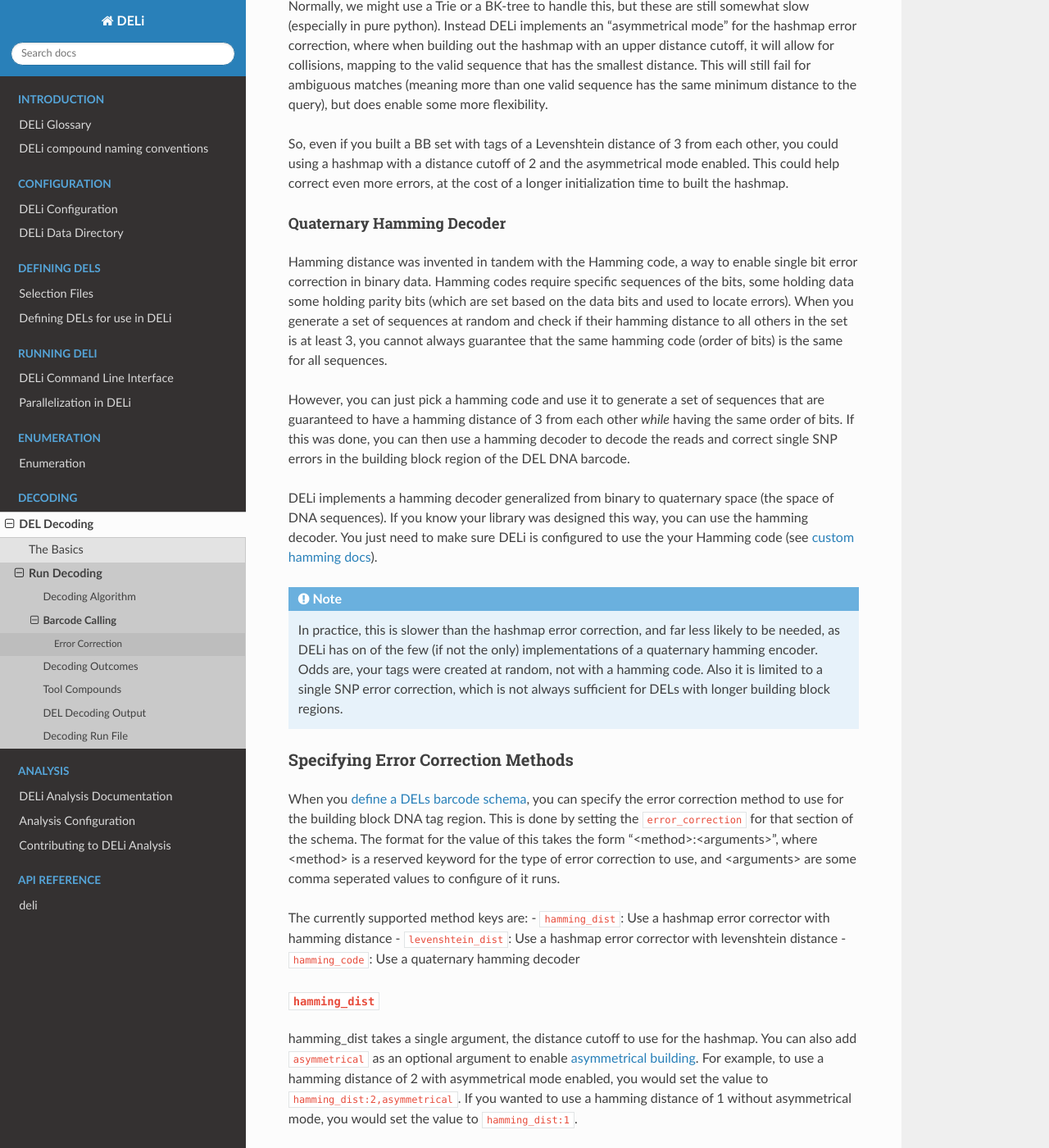
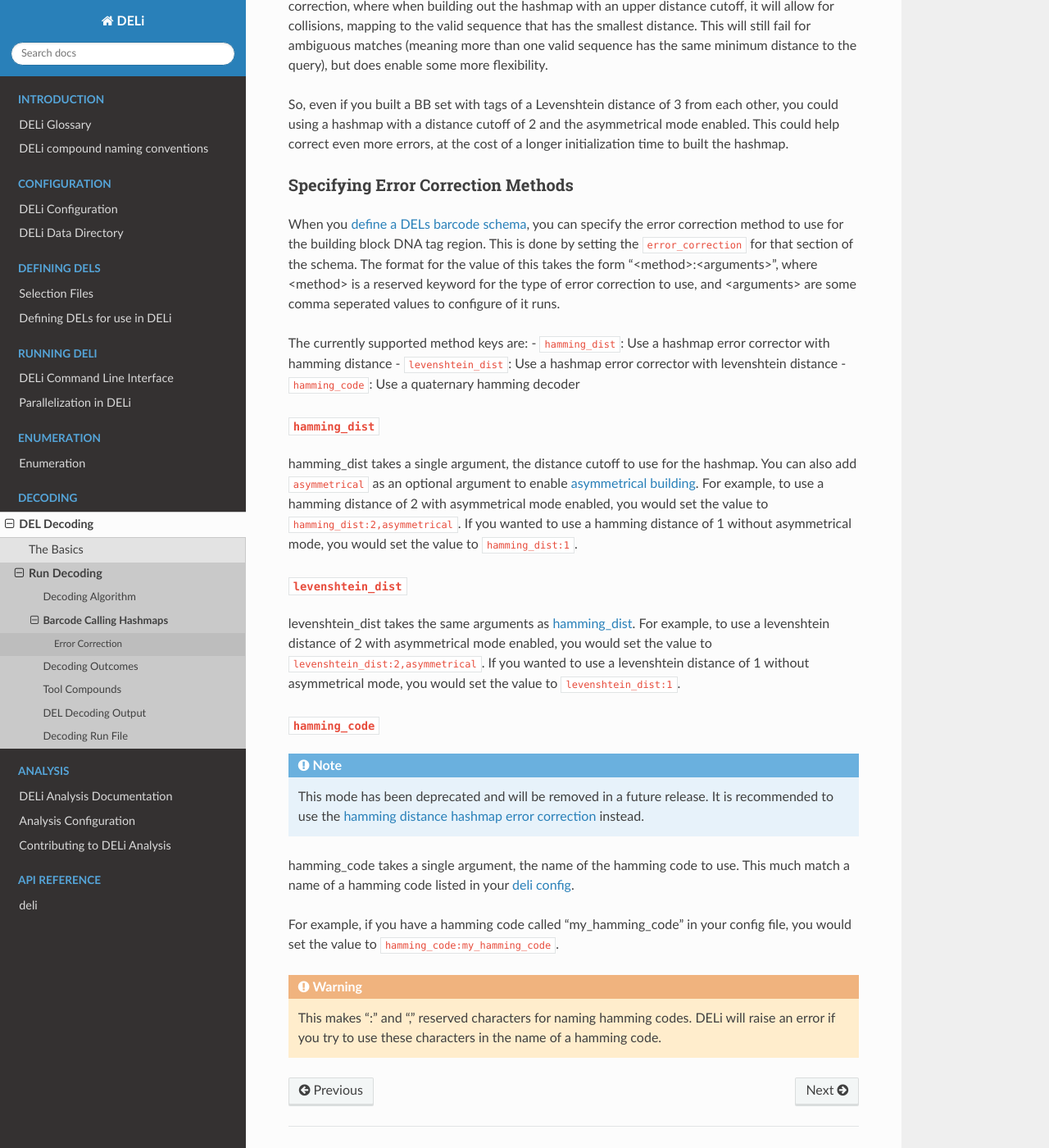
Before and after one commit to Popov-Lab-UNC/DELi, a Sphinx documentation site: the page built from docs/decoding_docs/barcode_calling.rst, in a window 1280 px wide and 1400 px high, scrolled down 2651 px. Shown: the whole window at 82% size. Built offline with Sphinx 7.4.7 and the Read the Docs theme 3.1.0, drawn with Linux system fonts in a browser that asks for light colours; some of the changed text lies outside the part shown.

Commit message:
updated barcode calling docs

```diff
--- a/docs/decoding_docs/algorithm.rst
+++ b/docs/decoding_docs/algorithm.rst
@@ -264,8 +265,7 @@ searching *n* bp away to find the UMI sequence. Both these (if different) are sa
 with the *n* bp away being the primary UMI call. Future updates will build upon this to do more advanced UMI
 correction.
 
-This then produced a full decoded read, mapping it to a unique compound ID and associating it with a UMI.
-
+This produces a full decoded read, mapping it to a unique compound ID and associating it with a UMI.
 
 UMI extraction
 --------------
--- a/docs/decoding_docs/barcode_calling.rst
+++ b/docs/decoding_docs/barcode_calling.rst
@@ -1,13 +1,12 @@
-======================
-Barcode  Calling
-======================
+.. _barcode-calling-docs:
+
+=========================
+Barcode  Calling Hashmaps
+=========================
 DELi uses hashmaps (python dictionaries) to map DNA barcode sequences to their corresponding objects.
-There are generics in DELi, so it can map tags to any type of object, but in practice we only care
-about DELs and building blocks.
-
 There are several ways to build these hashmaps. The simplest is to just map the exact sequence
 to the object. This works well when there are no errors in the reads. However, in practice there are often errors
-in the reads, especially in the building block region of the barcode. To mitigate this, DELi supports
+To mitigate this, DELi supports
 several error correction methods that can be used when building the hashmaps for building block calling.
 
 .. _error-correction-docs:
@@ -105,28 +106,6 @@ ambiguous matches (meaning more than one valid sequence has the same minimum dis
 So, even if you built a BB set with tags of a Levenshtein distance of 3 from each other, you could using a hashmap with a distance cutoff
 of 2 and the asymmetrical mode enabled. This could help correct even more errors, at the cost of a longer initialization time to built
 the hashmap.
-
-Quaternary Hamming Decoder
-^^^^^^^^^^^^^^^^^^^^^^^^^^
-Hamming distance was invented in tandem with the Hamming code, a way to enable single bit error correction in binary data.
-Hamming codes require specific sequences of the bits, some holding data some holding parity bits (which are set based on the
-data bits and used to locate errors).
-When you generate a set of sequences at random and check if their hamming distance to all others in the set is
-at least 3, you cannot always guarantee that the same hamming code (order of bits) is the same for all sequences.
-
-However, you can just pick a hamming code and use it to generate a set of sequences that are guaranteed to have a hamming
-distance of 3 from each other *while* having the same order of bits. If this was done, you can then use a hamming decoder
-to decode the reads and correct single SNP errors in the building block region of the DEL DNA barcode.
-
-DELi implements a hamming decoder generalized from binary to quaternary space (the space of DNA sequences). If you know your
-library was designed this way, you can use the hamming decoder. You just need to make sure DELi is configured to use the
-your Hamming code (see :ref:`custom hamming docs <deli-custom-hamming-docs>`).
-
-.. note::
-    In practice, this is slower than the hashmap error correction, and far less likely to be needed, as
-    DELi has on of the few (if not the only) implementations of a quaternary hamming encoder. Odds are,
-    your tags were created at random, not with a hamming code. Also it is limited to a single SNP error correction,
-    which is not always sufficient for DELs with longer building block regions.
 
 .. _error-correction-methods-config:
 
```
Also changed, not shown: other parts of docs/decoding_docs/algorithm.rst (+2 -1 lines), other parts of docs/decoding_docs/barcode_calling.rst (+3 -1 lines).
